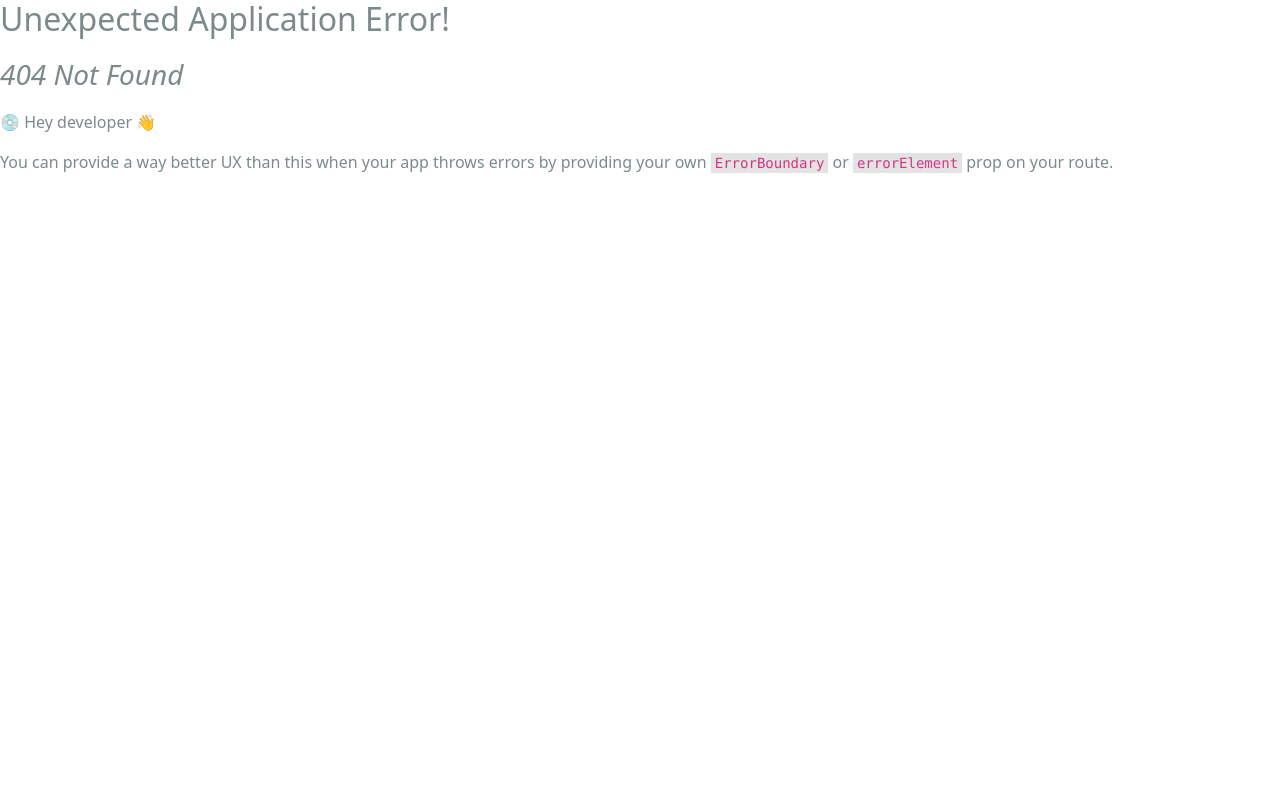
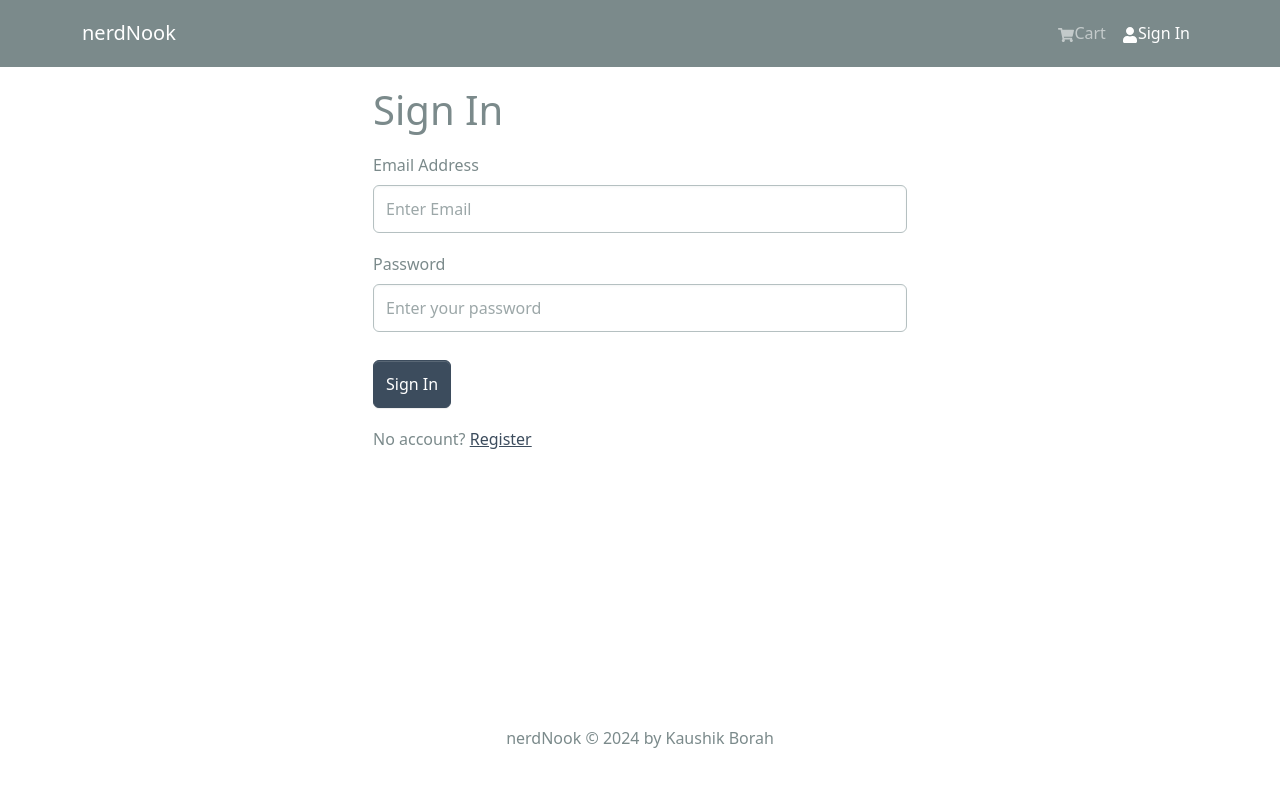
Before and after one commit to dngeonMaster1706/e-commerce-mern, a React (Create React App) app in the folder frontend/: page /login in a window 1280 px wide. Before the commit this address had no page. Shown: the top 786 px of the page. Built offline with nearby package versions, Linux system fonts and the light colour scheme.

Commit message:
Implemented Login Screen

```diff
--- /dev/null
+++ b/frontend/src/components/FormContainer.jsx
@@ -0,0 +1,16 @@
+
+import {Container,Row,Col} from 'react-bootstrap'
+
+const FormContainer = ({children}) => {
+  return (
+    <Container>
+      <Row className='justify-content-md-center'>
+        <Col xs={12} md={6}>
+            {children}
+        </Col>
+      </Row>
+    </Container>
+  );
+};
+
+export default FormContainer
--- a/frontend/src/components/Header.jsx
+++ b/frontend/src/components/Header.jsx
@@ -2,6 +2,7 @@
 import {LinkContainer} from 'react-router-bootstrap'
 import { FaShoppingCart,FaUser } from "react-icons/fa";
 import {useSelector} from 'react-redux'
+
 
 
 
@@ -37,7 +38,7 @@
                     </Nav.Link>
                     </LinkContainer>
                     <LinkContainer to='/login'>
-                    <Nav.Link><FaUser/>LogIn</Nav.Link>
+                    <Nav.Link><FaUser/>Sign In</Nav.Link>
                     </LinkContainer>
 
                 </Nav>
--- a/frontend/src/index.js
+++ b/frontend/src/index.js
@@ -15,6 +15,9 @@
 import HomeScreen from './screens/HomeScreen';
 import ProductScreen from './screens/ProductScreen';
 import CartScreen from './screens/CartScreen';
+import LoginScreen from './screens/LoginScreen';
+
+
 
 const router=createBrowserRouter(
   createRoutesFromElements(
@@ -22,7 +25,7 @@
       <Route index={true} path='/' element={<HomeScreen/>} />
       <Route  path='/product/:id' element={<ProductScreen/>} />
       <Route  path='/cart' element={<CartScreen/>} />
-
+      <Route path='/login' element={<LoginScreen />} />
     </Route>
   )
 )
--- /dev/null
+++ b/frontend/src/screens/LoginScreen.jsx
@@ -0,0 +1,54 @@
+import { useState } from "react";
+import {Link} from 'react-router-dom';
+import {Form,Button,Row,Col} from 'react-bootstrap';
+import FormContainer from "../components/FormContainer";
+
+
+ const LoginScreen = () => {
+
+    const [email,setEmail]=useState('');
+    const [password,setPassword]=useState('')
+
+
+    const submitHandler =(e)=>{
+        e.preventDefault();
+       console.log('submit');
+    }
+  return (
+    <FormContainer>
+       <h1>Sign In</h1>
+        <Form onSubmit={submitHandler}>
+            <Form.Group controlId='email' className="my-3">
+                <Form.Label>Email Address</Form.Label>
+                <Form.Control
+                    type='email'
+                    placeholder='Enter Email'
+                    value={email}
+                    onChange={(e)=>setEmail(e.target.value)}>
+                    </Form.Control>
+            </Form.Group>
+
+            <Form.Group controlId="password" className="my-3">
+                <Form.Label>Password</Form.Label>
+                <Form.Control
+                    type='password'
+                    placeholder='Enter your password'
+                    value={password}
+                    onChange={(e)=>setPassword(e.target.value)}>
+                    </Form.Control>
+            </Form.Group>
+
+            <Button type="submit" variant="primary" className="mt-2">
+                Sign In
+            </Button>
+        </Form>
+        <Row className="py-3">
+            <Col>
+                No account? <Link to='/register'>Register</Link>
+            </Col>
+        </Row>
+    </FormContainer>
+  )
+}
+
+export default LoginScreen
--- /dev/null
+++ b/frontend/src/slices/authSlice.js
@@ -0,0 +1,20 @@
+import {createSlice} from '@reduxjs/toolkit';
+
+const initialState={
+    userInfo:localStorage.getItem('userInfo') ? JSON.parse(localStorage.getItem('userInfo')):null,
+}
+
+const authSlice=createSlice({
+    name:'auth',
+    initialState,
+    reducers:{
+        setCredentials:(state,action)=>{
+            state.userInfo=action.payload;
+            localStorage.setItem('userInfo',JSON.stringify(action.payload));
+        }
+    }
+
+})
+
+export const {setCredentials}=authSlice.actions;
+export default authSlice.reducer;
--- a/frontend/src/store.js
+++ b/frontend/src/store.js
@@ -1,14 +1,17 @@
-import { configureStore } from "@reduxjs/toolkit";
-import { apiSlice } from "./slices/apiSlice";
-import cartSliceReducer from "./slices/cartSlice";
+import { configureStore } from '@reduxjs/toolkit';
+import { apiSlice } from './slices/apiSlice';
+import cartSliceReducer from './slices/cartSlice';
+import authReducer from './slices/authSlice';
 
 const store = configureStore({
-    reducer:{
-        [apiSlice.reducerPath]:apiSlice.reducer,
-        cart:cartSliceReducer
-    },
-    middleware:(getDefaultMiddleware)=>getDefaultMiddleware().concat(apiSlice.middleware),
-    devTools:true
-})
+  reducer: {
+    [apiSlice.reducerPath]: apiSlice.reducer,
+    cart: cartSliceReducer,
+    auth: authReducer,
+  },
+  middleware: (getDefaultMiddleware) =>
+    getDefaultMiddleware().concat(apiSlice.middleware),
+  devTools: true,
+});
 
 export default store;
```
Also changed, not shown: frontend/src/slices/usersApiSlice.js (added, +17 -0 lines), frontend/src/constants.js (line endings or trailing spaces), 1 other file (tests, documents, lock files or other folders).
